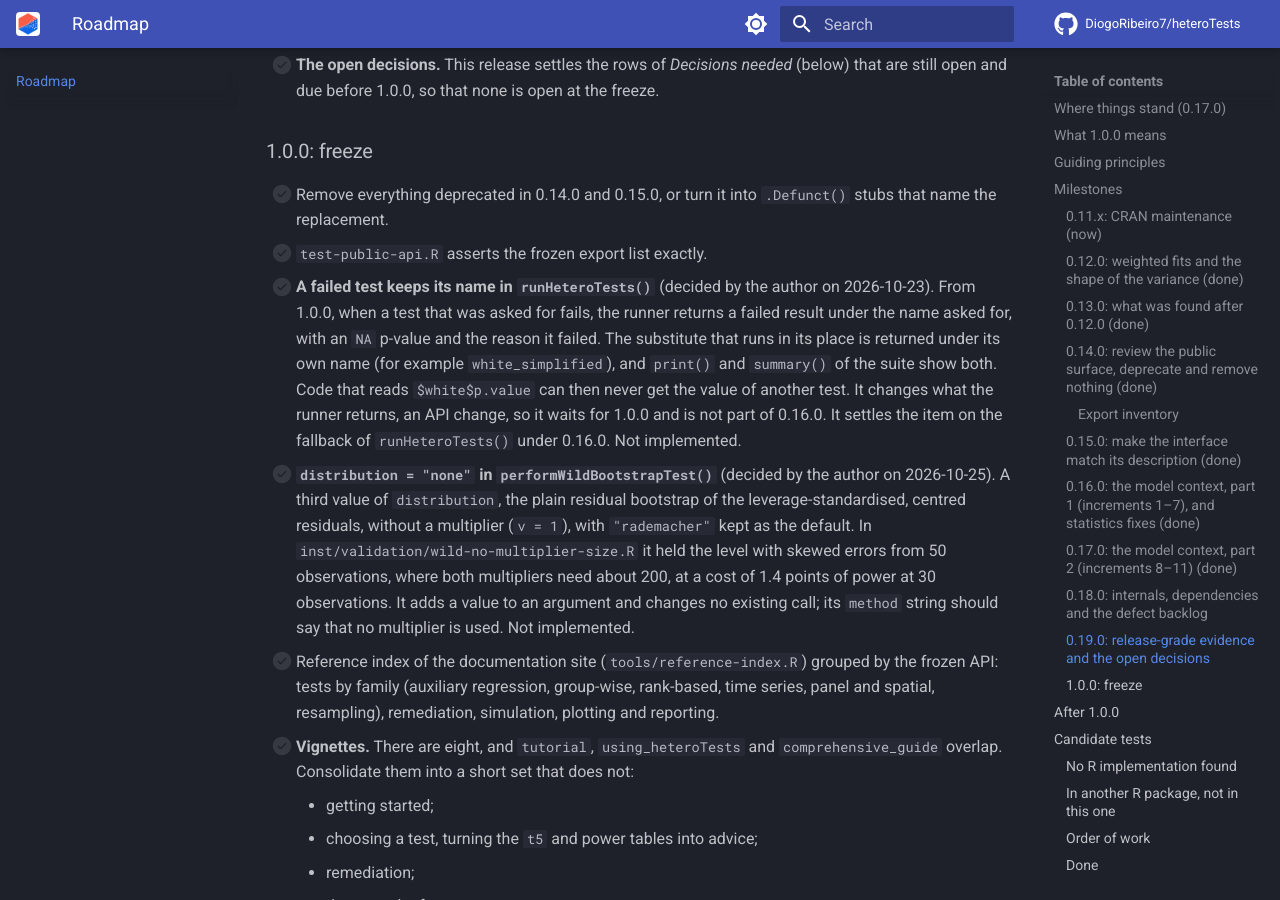
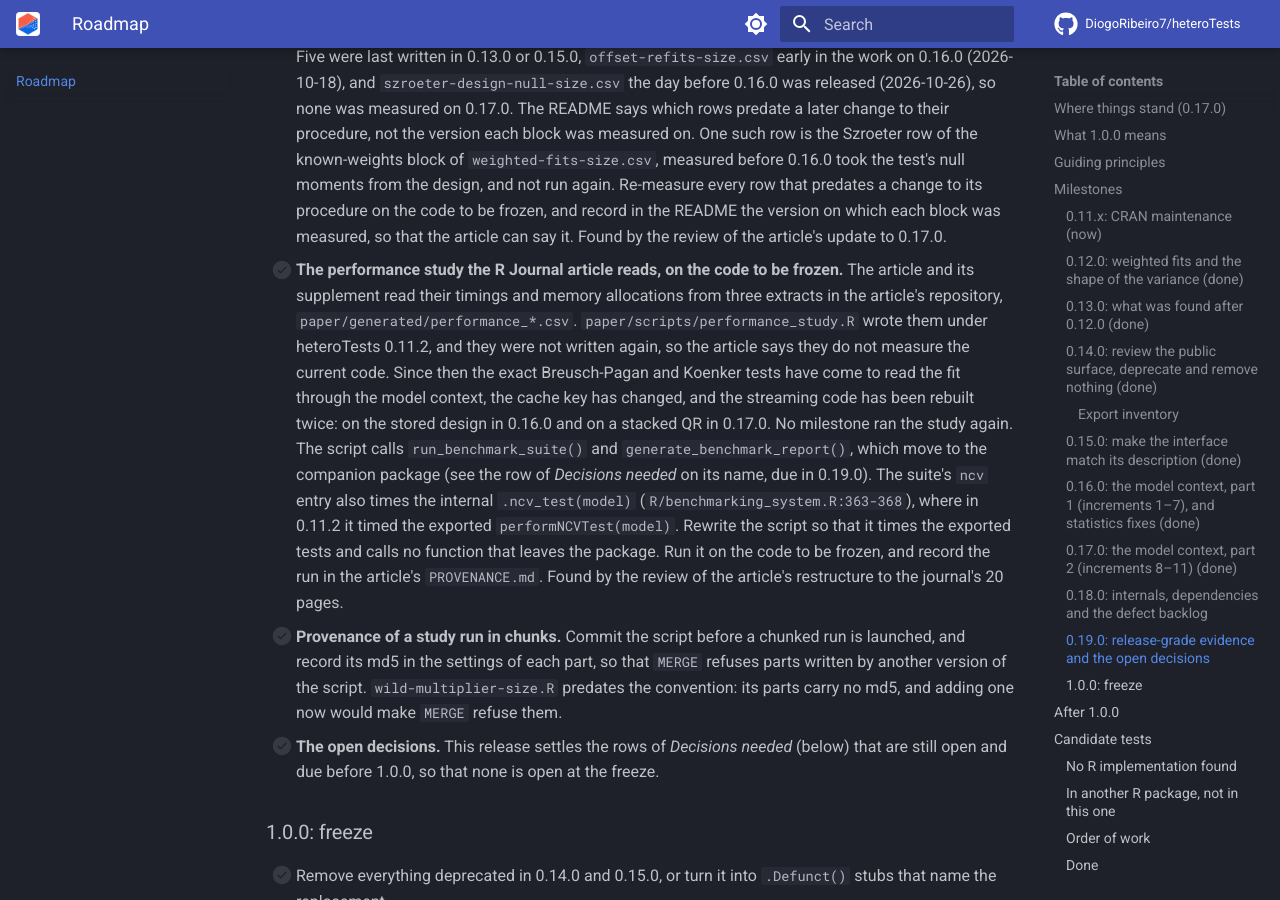
Before and after one commit to DiogoRibeiro7/heteroTests, an MkDocs documentation site: the page built from docs/roadmap.md, in a window 1280 px wide and 900 px high, scrolled down 54596 px. Built offline with MkDocs 1.6.1 and Material for MkDocs 9.7.7, drawn with Linux system fonts in a browser that asks for light colours; comment, search, counter and statistics services are not loaded; some of the changed text lies outside the part shown.

Commit message:
Add two roadmap items found by the reviews of the R Journal article
0.18.0: data that lack rows of the fit are refused with a plain stop(),
without the class heteroTests_data_rows_error that every other refusal
of the rows of data has, so runHeteroTests() tries every fallback on the
same rows and stops with advice to remove missing values.

0.19.0: the performance study the article reads was last run under
0.11.2, no milestone runs it again, and its script depends on functions
that move to the companion package.

```diff
--- a/docs/roadmap.md
+++ b/docs/roadmap.md
@@ -2226,6 +2226,23 @@
         permutation test with `order_by = "z"` gives -0.02142 instead of
         -0.02619 in the order of the fit. Extend the rule on ties to rows
         matched by number when the call reads such a column.
+- [ ] **Data that lack rows of the fit are refused without the class of the
+    other refusals of rows.** `rstop_data_rows()` (`R/interface.R:673`, called
+    at `R/model_context.R:678`) refuses them with a plain `stop()`. Every other
+    refusal of the rows of `data` has the class `heteroTests_data_rows_error`
+    (`rstop_data_rows_unmatched()`), which the runners treat as final
+    (`R/error_handling.R:306`). On a fit to the 120 rows of `d`,
+    `runHeteroTests(m, d[1:100, ])` tries the four fallbacks of White's test,
+    each of which refuses the same rows. It then stops with "Data quality issue
+    detected for White" and the advice to "Remove or impute missing values",
+    which the "missing" of "Missing rows" selects (see the item on
+    `ht_analyse_failure()` above). A tidymodels workflow and a parsnip
+    `fit_xy()` fit already give this refusal the class
+    (`R/ecosystem_integration.R:636-645`). Give it the class and keep its
+    message, which the suite pins (`tests/testthat/test-model-context.R:287`),
+    so that the runners raise it at once. Only the class, and the message of
+    the runners, change. Found by the review of the R Journal article's
+    subsection on the model context.
 - [ ] **Left from steps 8 to 10 of the model context**, recorded, not fixed.
     Moved from 0.17.0 at its release (2026-10-30), where the steps that found
     them are done; each changes what a call returns:
@@ -2410,6 +2427,24 @@
     predates a change to its procedure on the code to be frozen, and record in
     the README the version on which each block was measured, so that the
     article can say it. Found by the review of the article's update to 0.17.0.
+- [ ] **The performance study the R Journal article reads, on the code to be
+    frozen.** The article and its supplement read their timings and memory
+    allocations from three extracts in the article's repository,
+    `paper/generated/performance_*.csv`. `paper/scripts/performance_study.R`
+    wrote them under heteroTests 0.11.2, and they were not written again, so the
+    article says they do not measure the current code. Since then the exact
+    Breusch-Pagan and Koenker tests have come to read the fit through the model
+    context, the cache key has changed, and the streaming code has been rebuilt
+    twice: on the stored design in 0.16.0 and on a stacked QR in 0.17.0. No
+    milestone ran the study again. The script calls `run_benchmark_suite()` and
+    `generate_benchmark_report()`, which move to the companion package (see the
+    row of *Decisions needed* on its name, due in 0.19.0). The suite's `ncv`
+    entry also times the internal `.ncv_test(model)`
+    (`R/benchmarking_system.R:363-368`), where in 0.11.2 it timed the exported
+    `performNCVTest(model)`. Rewrite the script so that it times the exported
+    tests and calls no function that leaves the package. Run it on the code to
+    be frozen, and record the run in the article's `PROVENANCE.md`. Found by the
+    review of the article's restructure to the journal's 20 pages.
 - [ ] **Provenance of a study run in chunks.** Commit the script before a
     chunked run is launched, and record its md5 in the settings of each part,
     so that `MERGE` refuses parts written by another version of the script.
```
Also changed, not shown: ROADMAP.md (+35 -0 lines).
